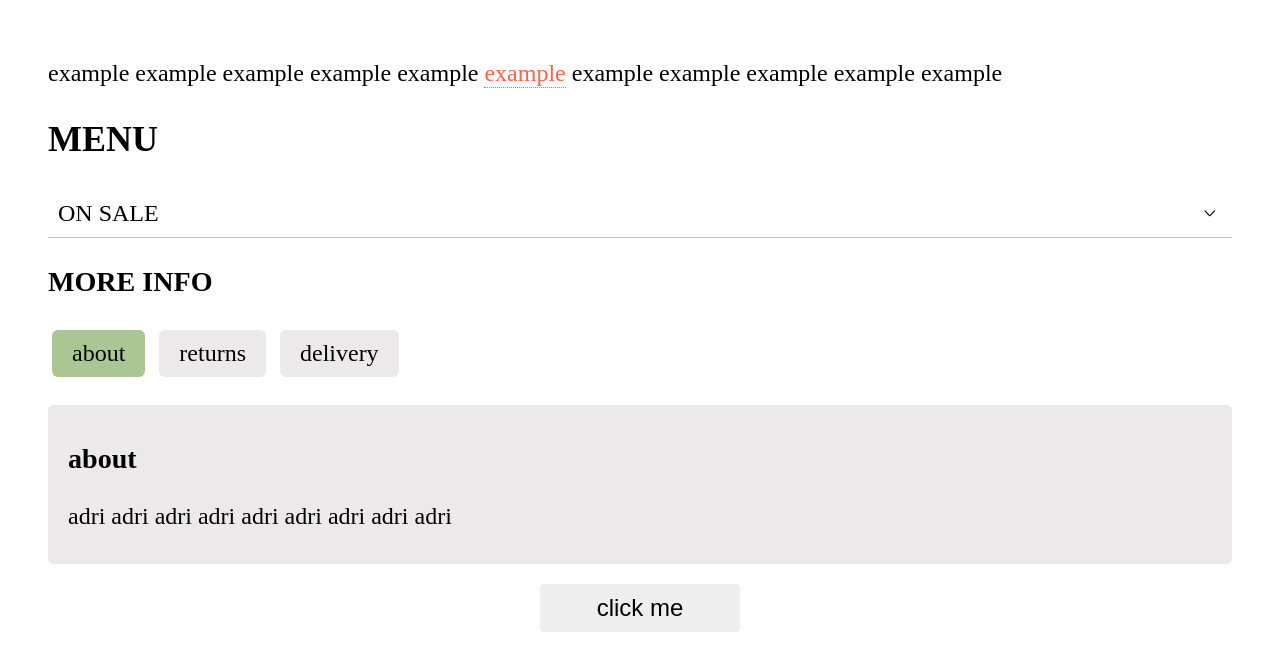
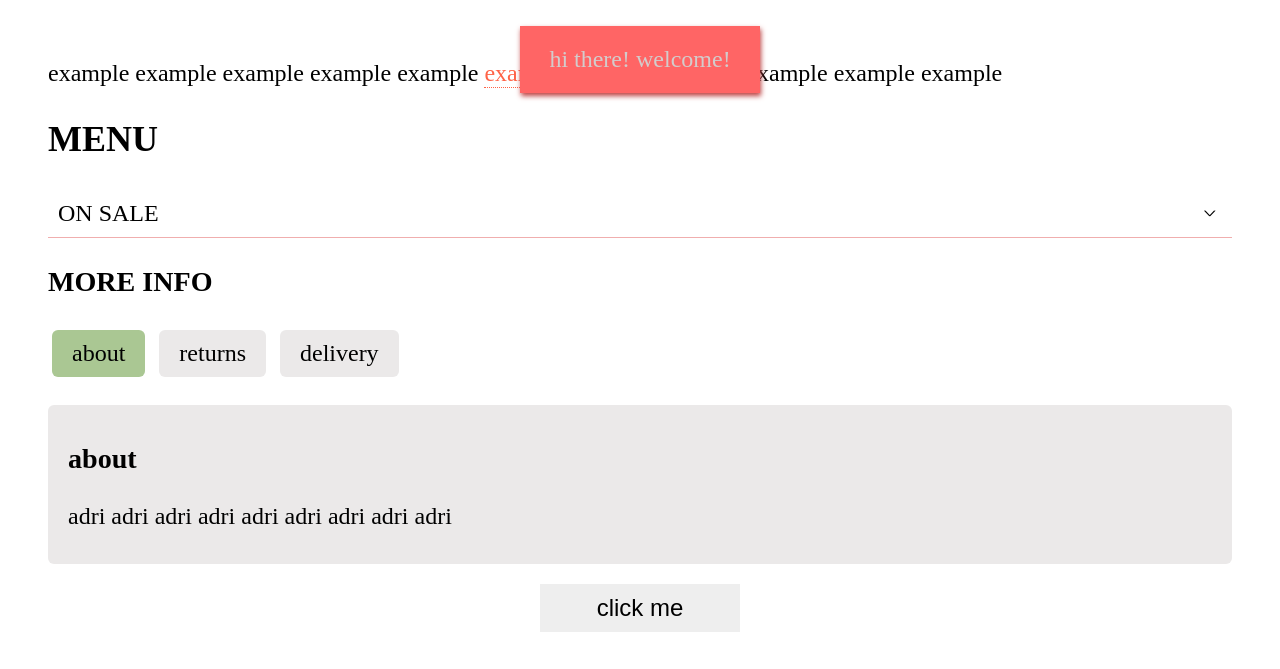
Before and after one commit to adridipietro/adr-ui, a website built with webpack: page dist/index.html in a window 1280 px wide. Both pictures are taken after a click on the button "click me". Built offline with nearby package versions, Linux system fonts and the light colour scheme.

Commit message:
Styling snackbar.css

```diff
--- a/src/index.js
+++ b/src/index.js
@@ -30,3 +30,10 @@ tabs.init()
 const snackbar = new Snackbar()
 // initialize new instance of Snackbar
 snackbar.init()
+
+// create ref to button
+// append event listener to button to call show() on our instance of snackbar
+const button = document.querySelector('button')
+button.addEventListener("click", () => {
+    snackbar.show("hi there! welcome!")
+})
--- a/src/ui/snackbar.js
+++ b/src/ui/snackbar.js
@@ -13,6 +13,9 @@ class Snackbar {
     show(message){
         this.snackbar.textContent = message
         this.snackbar.classList.add('active')
+        setTimeout(() => {
+            this.snackbar.classList.remove('active')
+        }, 4000)
     }
 }
 
--- a/src/ui/styles/snackbar.css
+++ b/src/ui/styles/snackbar.css
@@ -0,0 +1,18 @@
+.snackbar {
+    width: 200px;
+    padding: 20px;
+    position: fixed;
+    left: 50%;
+    margin-left: -120px;
+    top: 0;
+    box-shadow: 1px 3px 5px #bd4242;
+    background: #ff6565;
+    text-align: center;
+    color: rgb(211, 204, 204);
+    margin-top: -100%;
+    transition: all 0.2s;
+}
+
+.snackbar.active {
+    margin-top: 2%;
+}
```
Also changed, not shown: dist/index.html.
